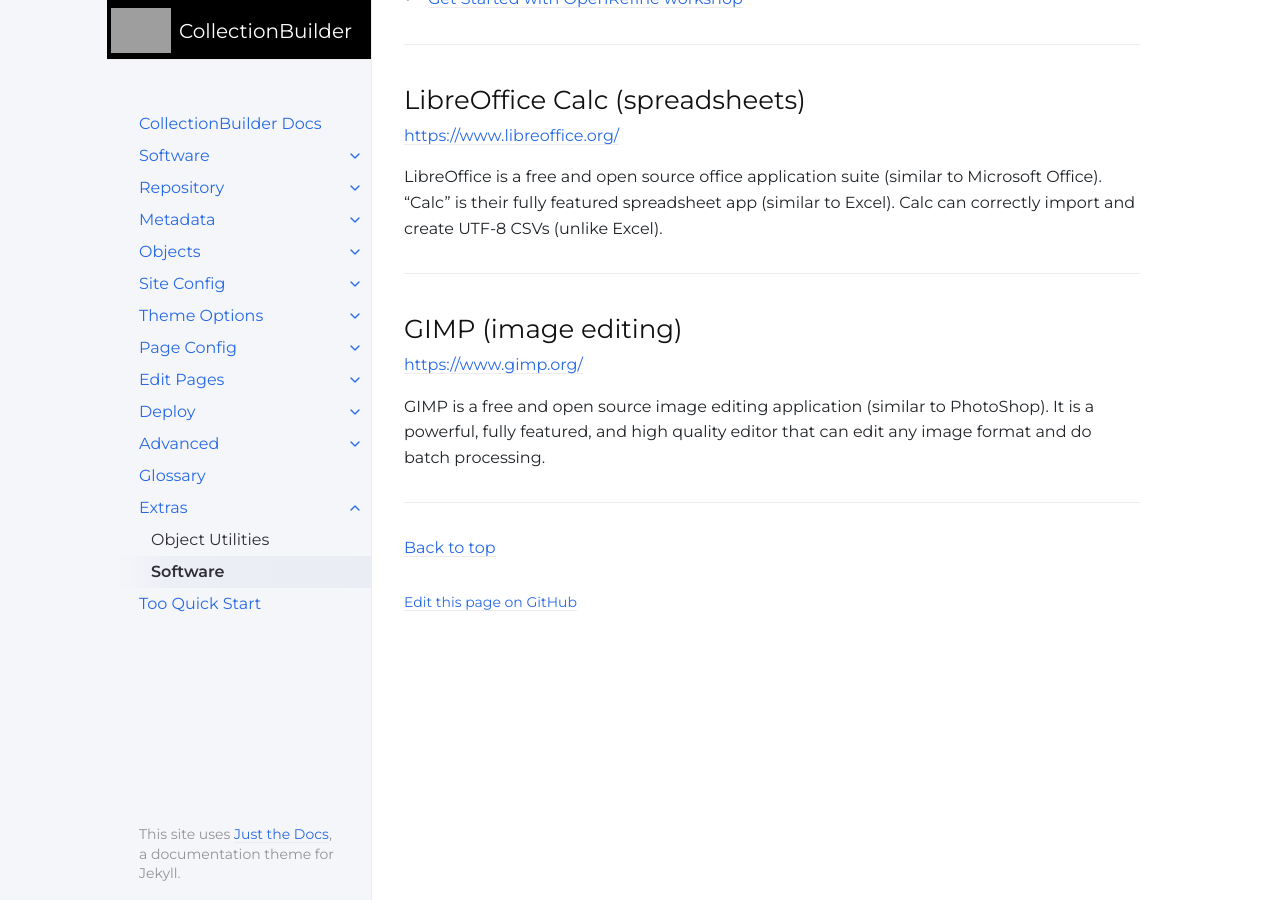
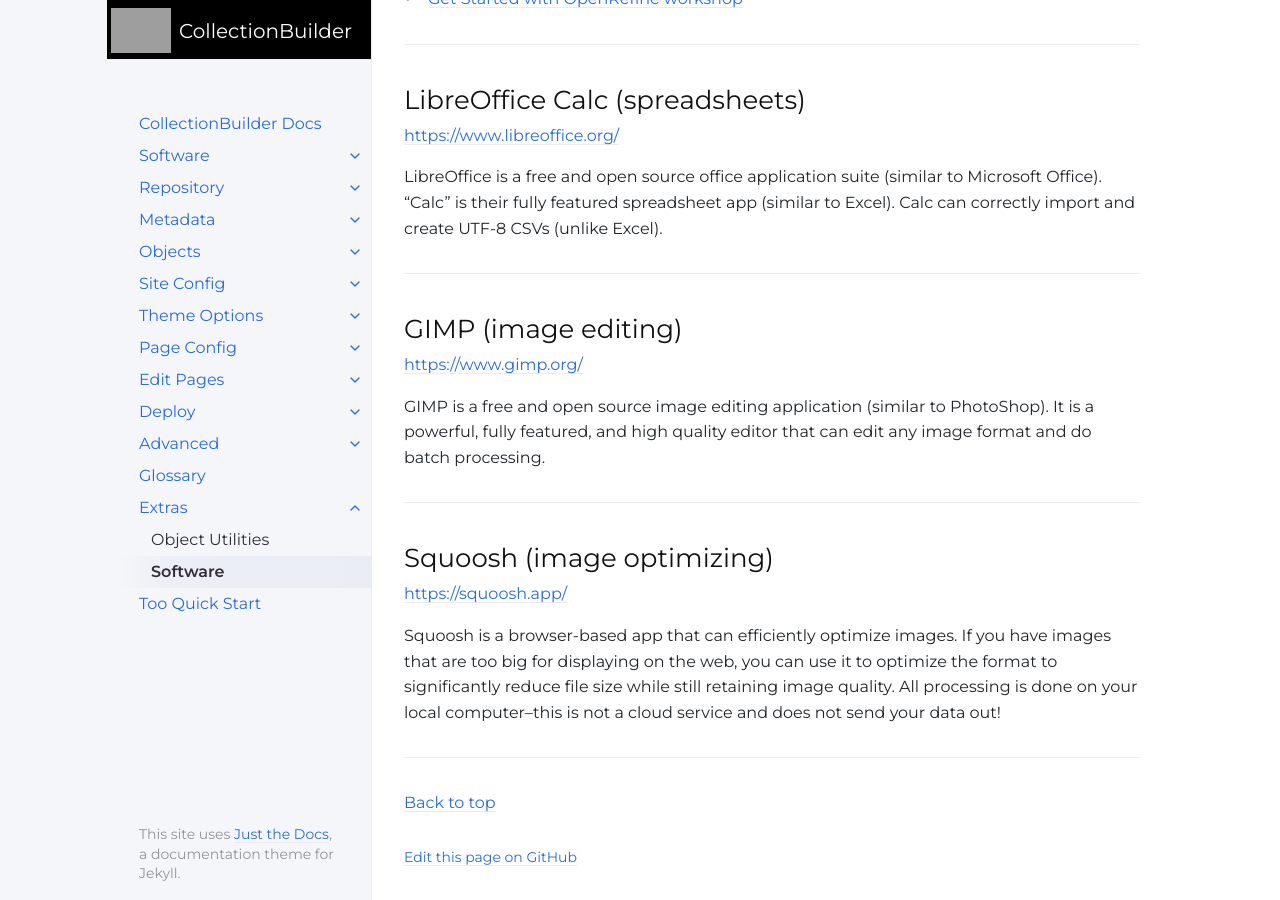
Before and after one commit to CollectionBuilder/cb-docs, a Jekyll site: the page built from docs/extras/software.md, in a window 1280 px wide and 900 px high, scrolled down 627 px. Built offline with Jekyll 4.4.1, drawn with Linux system fonts in a browser that asks for light colours; comment, search, counter and statistics services are not loaded.

Commit message:
add squoosh to software extras

```diff
--- a/docs/extras/software.md
+++ b/docs/extras/software.md
@@ -43,3 +43,13 @@ Calc can correctly import and create UTF-8 CSVs (unlike Excel).
 
 GIMP is a free and open source image editing application (similar to PhotoShop).
 It is a powerful, fully featured, and high quality editor that can edit any image format and do batch processing.
+
+--------
+
+## Squoosh (image optimizing)
+
+<https://squoosh.app/>
+
+Squoosh is a browser-based app that can efficiently optimize images.
+If you have images that are too big for displaying on the web, you can use it to optimize the format to significantly reduce file size while still retaining image quality.
+All processing is done on your local computer--this is not a cloud service and does not send your data out!
```
